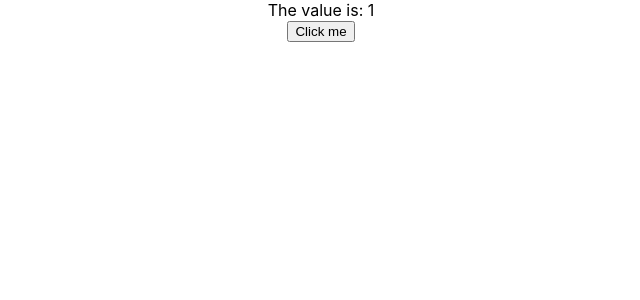
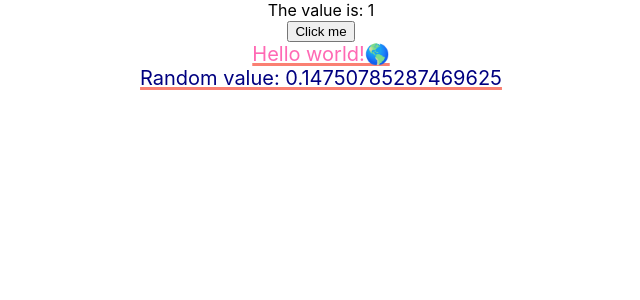
Before and after one commit to david-zocom/react-intro, a React (Create React App) app: page / in a window 1280 px wide. Shown: the top 300 px of the page, without its empty margins (319-959 px from the left). Built offline with nearby package versions, Linux system fonts and the light colour scheme.

Commit message:
Exercise 3

```diff
--- a/src/App.js
+++ b/src/App.js
@@ -1,5 +1,6 @@
 import React, { useState } from 'react';
 import './App.css';
+import Fancy from './exercises/Fancy';
 
 // Funktionell komponent:
 // const App = () => {
@@ -30,8 +31,14 @@ class App extends React.Component {
 	render() {
 		return (
 			<div className="App">
+			<div>
 				The value is: {this.state.value} <br/>
 				<button onClick={this.handleClick}>Click me</button>
+			</div>
+			<div>
+				<Fancy text="Hello world!🌎" color="hotpink" />
+				<Fancy text={'Random value: ' + Math.random()} color="navy" />
+			</div>
 			</div>
 		);
 	}
--- /dev/null
+++ b/src/exercises/Fancy.jsx
@@ -0,0 +1,10 @@
+// imports
+import React from 'react';  // behövs för JSX
+
+// komponent (funktionell)
+const Fancy = (props) => (
+	<header className="fancy" style={ {color:  props.color} }>{props.text}</header>
+)
+
+// export
+export default Fancy;
--- a/src/index.css
+++ b/src/index.css
@@ -1,3 +1,9 @@
+.fancy {
+	/* color: hotpink; */
+	text-decoration: underline 3px salmon;
+	font-size: 20px;
+}
+
 body {
   margin: 0;
   padding: 0;
```
